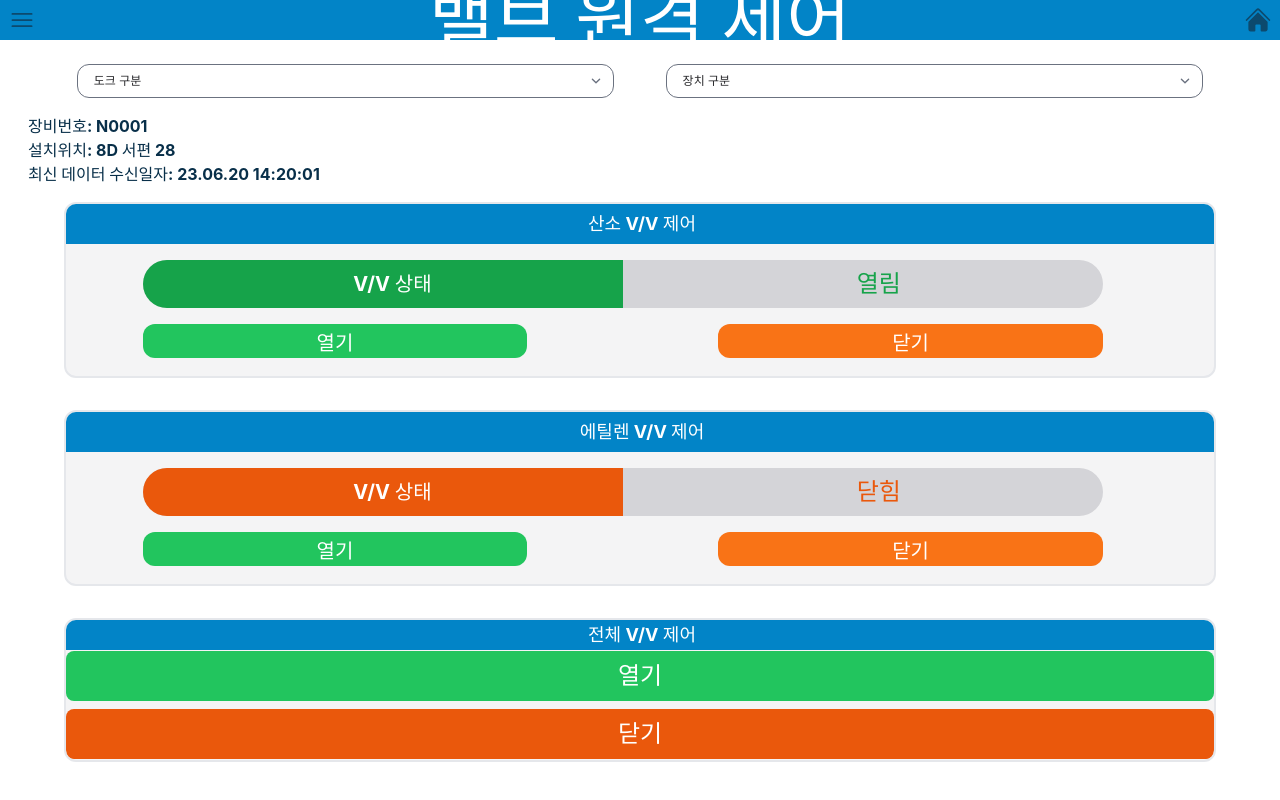
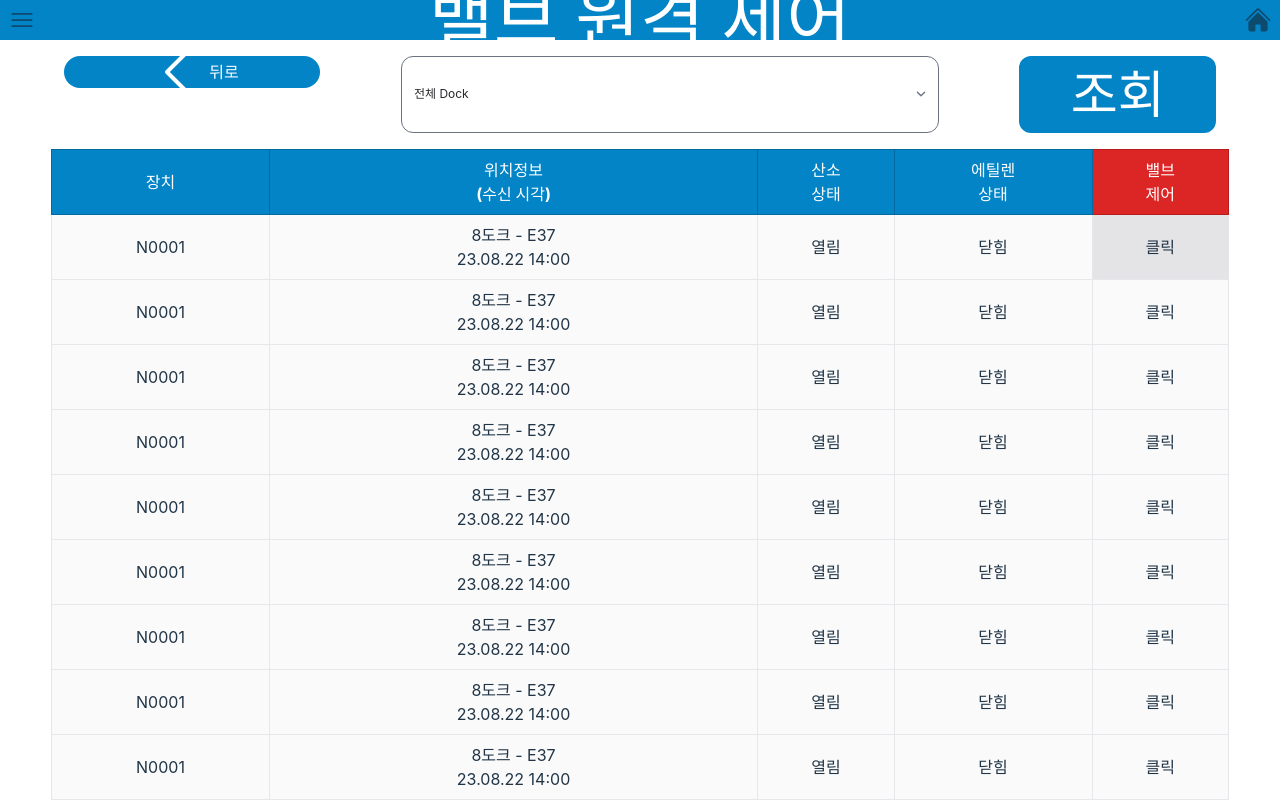
Before and after one commit to SongMalkang/VueMobile, a Vue app: page /valve/control in a window 1280 px wide. Built offline with nearby package versions, Linux system fonts and the light colour scheme.

Commit message:
[수정] 밸브 제어 관련 페이지 새로 작성

```diff
--- a/src/components/PrevButtons.vue
+++ b/src/components/PrevButtons.vue
@@ -1,7 +1,7 @@
 <template>
   <button class="flex flex-row rounded-2xl bg-sky-600 w-[20vw] text-white font-bold h-[4vh] justify-center items-center text-center">
     <ChevronLeftIcon class="w-[5vw]" />
-    <span>Prev</span>
+    <span>뒤로</span>
   </button>
 </template>
 
--- a/src/pages/Home.vue
+++ b/src/pages/Home.vue
@@ -34,7 +34,7 @@ export default {
         { id : 'S4', title : 'ㄴ 가스 감지기 상태 확인', routeUrl : '/gas/status' },
 
         { id : 'M2', title : '매니폴드 밸브 원격 모니터링', routeUrl : '/' },
-        { id : 'S5', title : 'ㄴ 장치 상태 조회 & 제어', routeUrl : '/valve/monitoring' },
+        { id : 'S5', title : 'ㄴ 장치 상태 조회 및 제어', routeUrl : '/valve/monitoring' },
         { id : 'S6', title : 'ㄴ 제어 이력 조회', routeUrl : '/valve/history' },
         // { id : 'S7', title : 'ㄴ 밸브 원격 제어', routeUrl : '/valve/control' },
       ],
--- a/src/pages/ValveControl.vue
+++ b/src/pages/ValveControl.vue
@@ -1,12 +1,13 @@
 <template>
-  <div class="h-[100vh]">
+  <div class="w-[100vw] h-[100vh] flex flex-col">
     <AppHeader>
       <span>밸브 원격 제어</span>
     </AppHeader>
-    <div class="Container">
-      <div class="flex flex-row relative mt-[3vh] justify-center">
-        <HalfSelectBox class="px-4 mr-[2vw]">
-          <option>도크 구분</option>
+
+    <div class="flex flex-row justify-between mx-[5vw] py-[2vh]">
+      <PrevButtons @click="goBack" />
+      <HalfSelectBox>
+        <option>전체 Dock</option>
         <option>1도크</option>
         <option>2도크</option>
         <option>3도크</option>
@@ -16,26 +17,123 @@
         <option>9도크</option>
         <option>H도크</option>
       </HalfSelectBox>
-
-        <HalfSelectBox class="px-4 ml-[2vw]">
-          <option>장치 구분</option>
-          <option>상태: 정상</option>
-          <option>상태: 경고</option>
-          <option>상태: 위험</option>
-        </HalfSelectBox>
+      <div class="bg-sky-600 text-white font-bold text-[4vw] rounded-xl grid place-items-center">
+        <span class="px-[4vw]">조회</span>
+      </div>
     </div>
 
-      <div class="Control flex flex-col text-left ml-7 mt-4 font-bold text-sky-950">
-        <span>장비번호: N0001</span>
-        <span>설치위치: 8D 서편 28</span>
-        <span>최신 데이터 수신일자: 23.06.20 14:20:01</span>
-      </div>
-
-      <ValveStatusCard class="ValveCard" title="산소" status="열림"/>
-      <ValveStatusCard class="ValveCard" title="에틸렌" status="닫힘"/>
-      <ValveStatusCard class="ValveCard" title="전체"/>
-
-
+    <div class="overflow-y-scroll h-[85vh] overflow-x-hidden">
+      <table class="table table-auto mx-[4vw] w-[92vw] bg-black">
+        <thead>
+          <tr class="w-full text-white font-bold">
+            <td class="w-3/24 bg-sky-600 border-[1px] border-sky-700 py-2">장치</td>
+            <td class="w-9/24 bg-sky-600 border-[1px] border-sky-700 py-2">위치정보<br />(수신 시각)</td>
+            <td class="w-4/24 bg-sky-600 border-[1px] border-sky-700 py-2">산소<br />상태</td>
+            <td class="w-4/24 bg-sky-600 border-[1px] border-sky-700 py-2">에틸렌<br />상태</td>
+            <td class="w-4/24 bg-red-600 border-[1px] border-red-700 py-2">밸브<br />제어</td>
+          </tr>
+        </thead>
+        <tbody>
+          <tr class="">
+            <td class="py-[1vh] border-[1px] bg-zinc-50">N0001</td>
+            <td class="py-[1vh] border-[1px] bg-zinc-50">8도크 - E37<br />23.08.22 14:00</td>
+            <td class="py-[1vh] border-[1px] bg-zinc-50 font-bold">열림</td>
+            <td class="py-[1vh] border-[1px] bg-zinc-50 font-bold">닫힘</td>
+            <td class="py-[1vh] border-[1px] bg-zinc-200 font-bold">클릭</td>
+          </tr>
+          <tr class="">
+            <td class="py-[1vh] border-[1px] bg-zinc-50">N0001</td>
+            <td class="py-[1vh] border-[1px] bg-zinc-50">8도크 - E37<br />23.08.22 14:00</td>
+            <td class="py-[1vh] border-[1px] bg-zinc-50 font-bold">열림</td>
+            <td class="py-[1vh] border-[1px] bg-zinc-50 font-bold">닫힘</td>
+            <td class="py-[1vh] border-[1px] bg-zinc-50 font-bold">클릭</td>
+          </tr>
+          <tr class="">
+            <td class="py-[1vh] border-[1px] bg-zinc-50">N0001</td>
+            <td class="py-[1vh] border-[1px] bg-zinc-50">8도크 - E37<br />23.08.22 14:00</td>
+            <td class="py-[1vh] border-[1px] bg-zinc-50 font-bold">열림</td>
+            <td class="py-[1vh] border-[1px] bg-zinc-50 font-bold">닫힘</td>
+            <td class="py-[1vh] border-[1px] bg-zinc-50 font-bold">클릭</td>
+          </tr>
+          <tr class="">
+            <td class="py-[1vh] border-[1px] bg-zinc-50">N0001</td>
+            <td class="py-[1vh] border-[1px] bg-zinc-50">8도크 - E37<br />23.08.22 14:00</td>
+            <td class="py-[1vh] border-[1px] bg-zinc-50 font-bold">열림</td>
+            <td class="py-[1vh] border-[1px] bg-zinc-50 font-bold">닫힘</td>
+            <td class="py-[1vh] border-[1px] bg-zinc-50 font-bold">클릭</td>
+          </tr>
+          <tr class="">
+            <td class="py-[1vh] border-[1px] bg-zinc-50">N0001</td>
+            <td class="py-[1vh] border-[1px] bg-zinc-50">8도크 - E37<br />23.08.22 14:00</td>
+            <td class="py-[1vh] border-[1px] bg-zinc-50 font-bold">열림</td>
+            <td class="py-[1vh] border-[1px] bg-zinc-50 font-bold">닫힘</td>
+            <td class="py-[1vh] border-[1px] bg-zinc-50 font-bold">클릭</td>
+          </tr>
+          <tr class="">
+            <td class="py-[1vh] border-[1px] bg-zinc-50">N0001</td>
+            <td class="py-[1vh] border-[1px] bg-zinc-50">8도크 - E37<br />23.08.22 14:00</td>
+            <td class="py-[1vh] border-[1px] bg-zinc-50 font-bold">열림</td>
+            <td class="py-[1vh] border-[1px] bg-zinc-50 font-bold">닫힘</td>
+            <td class="py-[1vh] border-[1px] bg-zinc-50 font-bold">클릭</td>
+          </tr>
+          <tr class="">
+            <td class="py-[1vh] border-[1px] bg-zinc-50">N0001</td>
+            <td class="py-[1vh] border-[1px] bg-zinc-50">8도크 - E37<br />23.08.22 14:00</td>
+            <td class="py-[1vh] border-[1px] bg-zinc-50 font-bold">열림</td>
+            <td class="py-[1vh] border-[1px] bg-zinc-50 font-bold">닫힘</td>
+            <td class="py-[1vh] border-[1px] bg-zinc-50 font-bold">클릭</td>
+          </tr>
+          <tr class="">
+            <td class="py-[1vh] border-[1px] bg-zinc-50">N0001</td>
+            <td class="py-[1vh] border-[1px] bg-zinc-50">8도크 - E37<br />23.08.22 14:00</td>
+            <td class="py-[1vh] border-[1px] bg-zinc-50 font-bold">열림</td>
+            <td class="py-[1vh] border-[1px] bg-zinc-50 font-bold">닫힘</td>
+            <td class="py-[1vh] border-[1px] bg-zinc-50 font-bold">클릭</td>
+          </tr>
+          <tr class="">
+            <td class="py-[1vh] border-[1px] bg-zinc-50">N0001</td>
+            <td class="py-[1vh] border-[1px] bg-zinc-50">8도크 - E37<br />23.08.22 14:00</td>
+            <td class="py-[1vh] border-[1px] bg-zinc-50 font-bold">열림</td>
+            <td class="py-[1vh] border-[1px] bg-zinc-50 font-bold">닫힘</td>
+            <td class="py-[1vh] border-[1px] bg-zinc-50 font-bold">클릭</td>
+          </tr>
+          <tr class="">
+            <td class="py-[1vh] border-[1px] bg-zinc-50">N0001</td>
+            <td class="py-[1vh] border-[1px] bg-zinc-50">8도크 - E37<br />23.08.22 14:00</td>
+            <td class="py-[1vh] border-[1px] bg-zinc-50 font-bold">열림</td>
+            <td class="py-[1vh] border-[1px] bg-zinc-50 font-bold">닫힘</td>
+            <td class="py-[1vh] border-[1px] bg-zinc-50 font-bold">클릭</td>
+          </tr>
+          <tr class="">
+            <td class="py-[1vh] border-[1px] bg-zinc-50">N0001</td>
+            <td class="py-[1vh] border-[1px] bg-zinc-50">8도크 - E37<br />23.08.22 14:00</td>
+            <td class="py-[1vh] border-[1px] bg-zinc-50 font-bold">열림</td>
+            <td class="py-[1vh] border-[1px] bg-zinc-50 font-bold">닫힘</td>
+            <td class="py-[1vh] border-[1px] bg-zinc-50 font-bold">클릭</td>
+          </tr>
+          <tr class="">
+            <td class="py-[1vh] border-[1px] bg-zinc-50">N0001</td>
+            <td class="py-[1vh] border-[1px] bg-zinc-50">8도크 - E37<br />23.08.22 14:00</td>
+            <td class="py-[1vh] border-[1px] bg-zinc-50 font-bold">열림</td>
+            <td class="py-[1vh] border-[1px] bg-zinc-50 font-bold">닫힘</td>
+            <td class="py-[1vh] border-[1px] bg-zinc-50 font-bold">클릭</td>
+          </tr>
+          <tr class="">
+            <td class="py-[1vh] border-[1px] bg-zinc-50">N0001</td>
+            <td class="py-[1vh] border-[1px] bg-zinc-50">8도크 - E37<br />23.08.22 14:00</td>
+            <td class="py-[1vh] border-[1px] bg-zinc-50 font-bold">열림</td>
+            <td class="py-[1vh] border-[1px] bg-zinc-50 font-bold">닫힘</td>
+            <td class="py-[1vh] border-[1px] bg-zinc-50 font-bold">클릭</td>
+          </tr>
+          <tr class="">
+            <td class="py-[1vh] border-[1px] bg-zinc-50">N0001</td>
+            <td class="py-[1vh] border-[1px] bg-zinc-50">8도크 - E37<br />23.08.22 14:00</td>
+            <td class="py-[1vh] border-[1px] bg-zinc-50 font-bold">열림</td>
+            <td class="py-[1vh] border-[1px] bg-zinc-50 font-bold">닫힘</td>
+            <td class="py-[1vh] border-[1px] bg-zinc-50 font-bold">클릭</td>
+          </tr>
+        </tbody>
+      </table>
     </div>
   </div>
 </template>
@@ -43,10 +141,25 @@
 <script>
 import AppHeader from '../components/AppHeader.vue';
 import HalfSelectBox from '../components/HalfSelectBox.vue'
+import PrevButtons from '../components/PrevButtons.vue';
 import ValveStatusCard from '../components/ValveStatusCard.vue';
 
   export default {
-    components: { AppHeader, HalfSelectBox, ValveStatusCard },
+    components: { AppHeader, HalfSelectBox, ValveStatusCard, PrevButtons },
+    data() {
+      return {
+
+      }
+    },
+    methods: {
+      goBack() {
+        this.$router.go(-1)
+      },
+
+    },
+    mounted() {
+
+    },
   }
 </script>
 
--- a/src/pages/ValveMonitoring.vue
+++ b/src/pages/ValveMonitoring.vue
@@ -19,7 +19,7 @@
             <option>H도크</option>
           </HalfSelectBox>
 
-          <button class="w-[44vw] h-[5vh] mx-[1vw] text-[7vw] rounded-xl bg-red-600 text-white font-bold" @click="goToDetail">
+          <button class="w-[44vw] h-[5vh] mx-[1vw] text-[7vw] rounded-xl bg-red-600 text-white font-bold" @click="controlPopup=true">
             밸브 제어
           </button>
         </div>
@@ -133,6 +133,22 @@
 
       </div>
 
+      <div v-if="controlPopup" class="absolute bg-sky-600 text-white w-[100vw] h-[30vh] top-[12vh]">
+        <div class="flex flex-col text-left px-[5vw] py-[2vh]">
+          <span class="text-[5vw] text-white font-bold">사용자 사번 : BP20862</span>
+          <span class="text-[5vw] text-white font-bold">사용자 이름 : 허재석</span>
+          <br />
+
+          <div class="text-white font-bold text-[5vw]">
+            밸브 제어가 가능한 작업자입니다. <br /> 제어 페이지로 이동하시겠습니까?
+          </div>
+          <div class="flex flex-row w-full justify-between text-white font-bold py-[3vh]">
+            <button @click="goToDetail" class="py-[1vh] w-[30vw] font-bold text-[5vw] bg-green-600 border-2">확인</button>
+            <button @click="this.controlPopup=false" class="py-[1vh] w-[30vw] font-bold text-[5vw] bg-orange-600 border-2">취소</button>
+          </div>
+
+        </div>
+      </div>
     </div>
   </div>
 </template>
@@ -155,11 +171,13 @@ export default {
         valveStatusZero: 0
       },
       interval: null,
-      currentPath: '/valve/monitoring'
+      currentPath: '/valve/monitoring',
+      controlPopup: false
     };
   },
   methods: {
     goToDetail() {
+      this.controlPopup = false;
       this.$router.push('/valve/control');
     },
     async recentValveLog() {
@@ -235,10 +253,10 @@ export default {
     }, 5000);
     this.currentPath = this.$route.path;
   },
-  beforeDestroy() {
-    console.log('Valve Page Destroyed Success')
-    clearInterval(this.interval);
-  }
+  // beforeDestroy() {
+  //   console.log('Valve Page Destroyed Success')
+  //   clearInterval(this.interval);
+  // }
 }
 
 </script>
```
Lines whose indentation alone changed are shown as unchanged.
